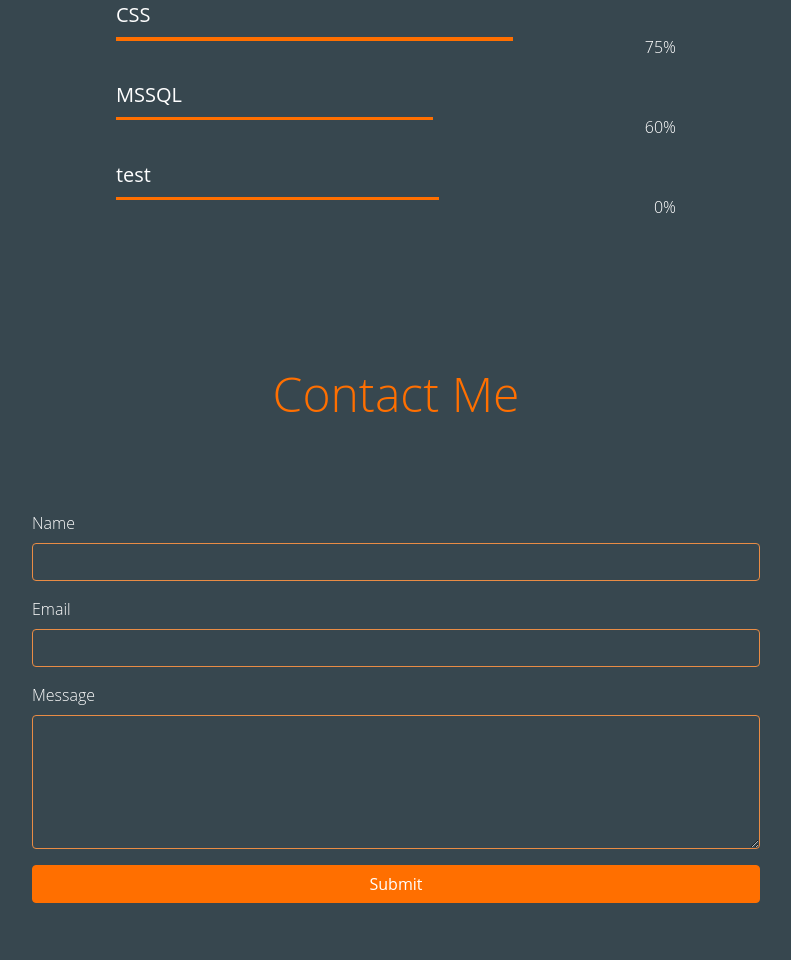
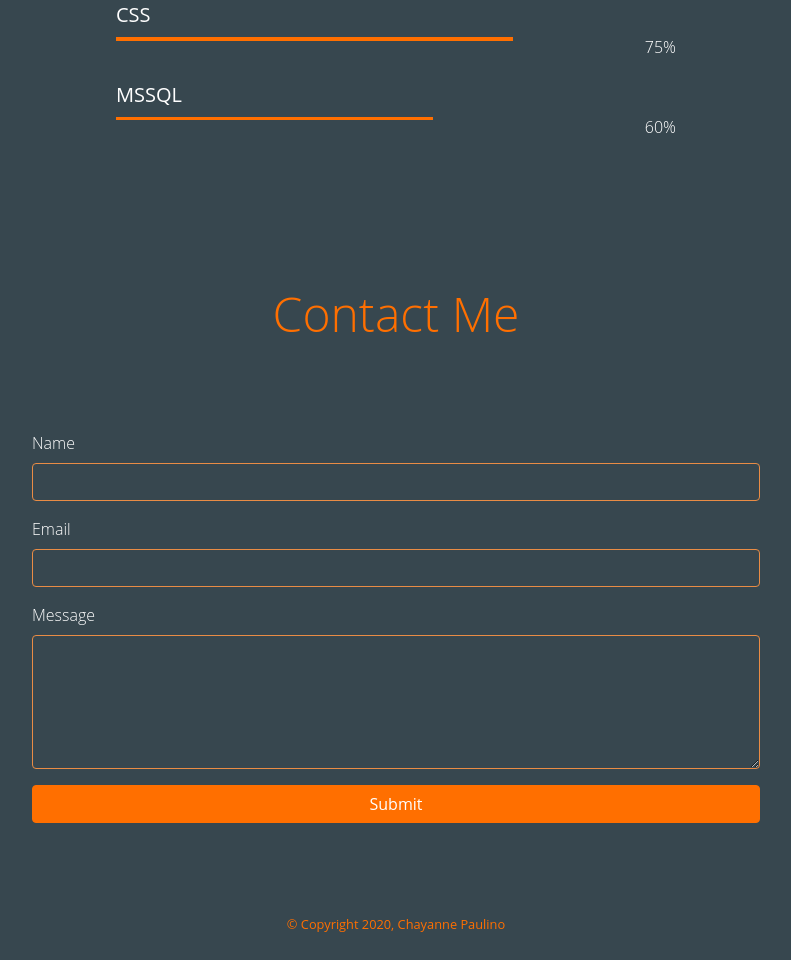
Before and after one commit to Chayanne90/portfolio, a plain HTML site: page index.html in a window 1280 px wide. Shown: the part 2523-3483 px from the top of the page, without its empty margins (244-1035 px from the left). After the commit the page ends 3458 px from the top, so only its background shows below. Drawn offline with nearby package versions, Linux system fonts and the light colour scheme.

Commit message:
test skills deleted

```diff
--- a/index.html
+++ b/index.html
@@ -174,14 +174,6 @@
             </li>
 
 
-            <li>
-                <h3 class="skill">test</h3>
-                <label class="portcentage">0%</label>
-                <span class="bar">
-                    <span class="mssql"></span>
-                </span>
-            </li>
-
         </div>
 
     </section>
```
